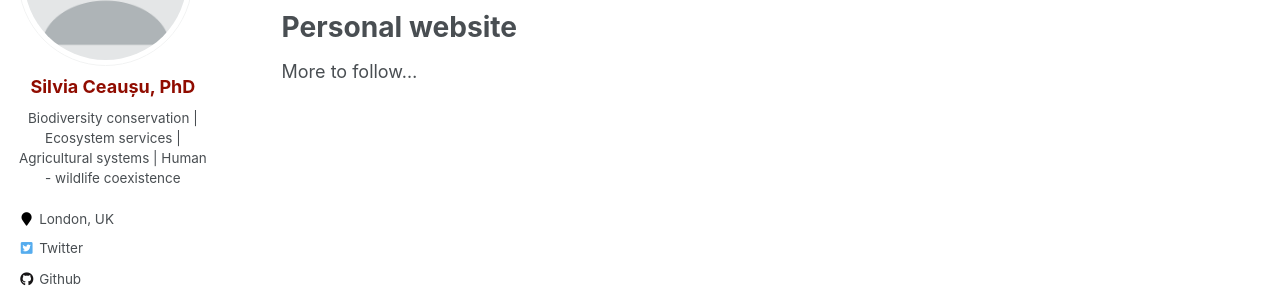
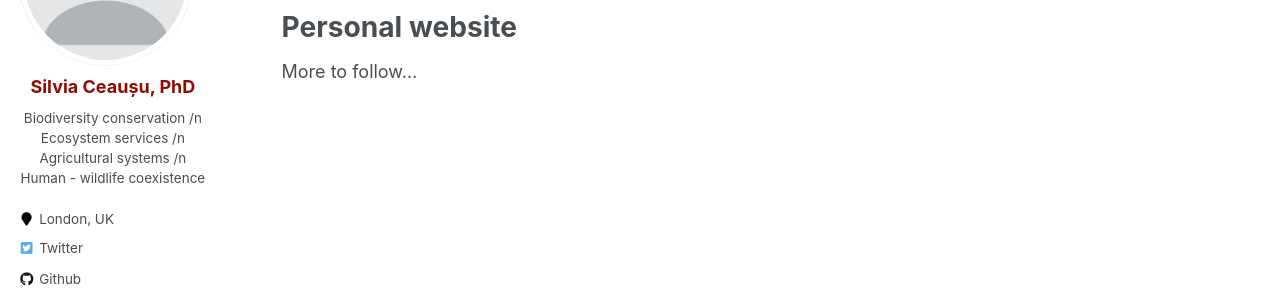
Before and after one commit to SilviaCeausu/SilviaCeausu.github.io, a Jekyll site: the page built from _pages/about.md, in a window 1280 px wide. Shown: the part 227-527 px from the top of the page. Built offline with Jekyll 4.4.1, drawn with Linux system fonts in a browser that asks for light colours; some web fonts are replaced.

```diff
--- a/_config.yml
+++ b/_config.yml
@@ -82,7 +82,7 @@ analytics:
 author:
   name             : "Silvia Ceaușu, PhD"
   avatar           : "profile.png"
-  bio              : "Biodiversity conservation | Ecosystem services | Agricultural systems | Human - wildlife coexistence"
+  bio              : "Biodiversity conservation /n Ecosystem services /n Agricultural systems /n Human - wildlife coexistence"
   location         : "London, UK"
   employer         :
   pubmed           : "https://www.ncbi.nlm.nih.gov/pubmed/?term=john+snow"
```
